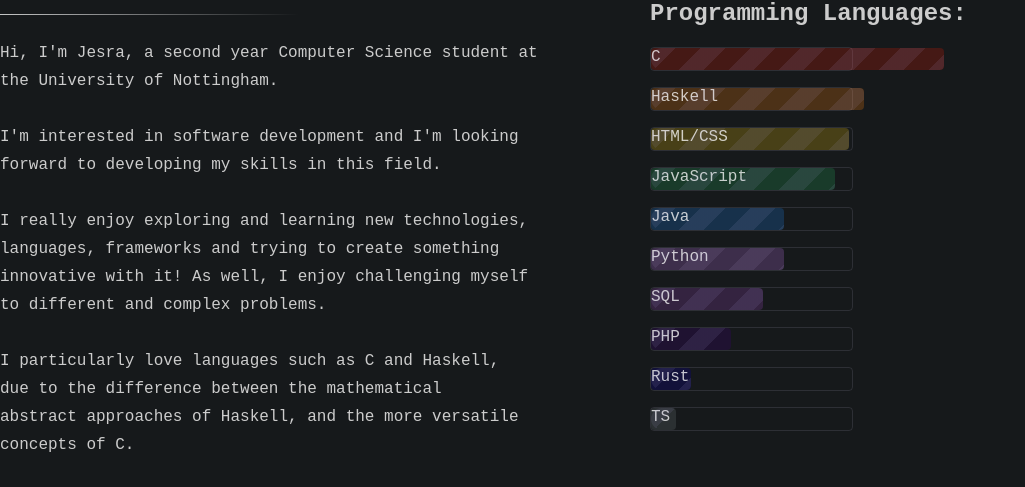
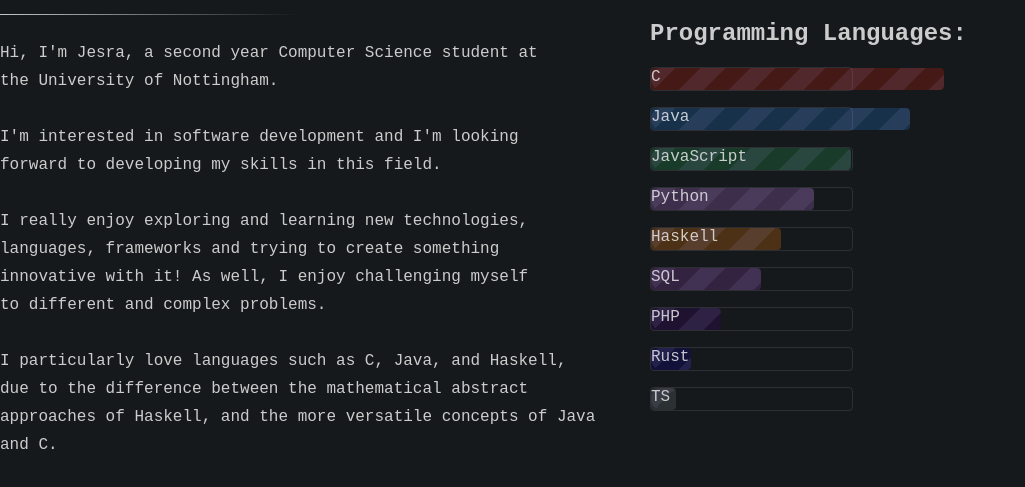
Before and after one commit to JesraAli/jesraali.github.io, a plain HTML site: page about.html in a window 1280 px wide. Shown: the part 299-786 px from the top of the page, without its empty margins (0-1025 px from the left). Drawn offline with Linux system fonts and the light colour scheme.

Commit message:
Update programming languages, and about section

```diff
--- a/about.html
+++ b/about.html
@@ -39,9 +39,9 @@
                         I really enjoy exploring and learning new technologies,<br> languages, frameworks and trying to
                         create something <br>innovative with it!
                         As well, I enjoy challenging myself <br>to different and complex problems.<br><br>
-                        I particularly love languages such as C and Haskell,<br> due to the difference between the
-                        mathematical
-                        <br>abstract approaches of Haskell, and the more versatile concepts of C.<br><br>
+                        I particularly love languages such as C, Java, and Haskell,<br> due to the difference between
+                        the mathematical abstract
+                        <br> approaches of Haskell, and the more versatile concepts of Java and C.<br><br>
                     </p>
                 </div>
             </div>
@@ -61,25 +61,20 @@
             08 PHP<br> -->
                 <div class="meter clrRed"><span class="width_100" style="width: 293.422px;"><span>C</span></span>
                 </div>
-                <div class="meter clrOrange"><span class="width_75"
-                        style="width: 212.562px;"><span>Haskell</span></span>
-                </div>
-                <div class="meter clrYellow"><span class="width_70"
-                        style="width: 198.391px;"><span>HTML/CSS</span></span>
+                <div class="meter clrBlue"><span class="width_75" style="width: 258.562px;"><span>Java</span></span>
                 </div>
                 <div class="meter clrGreen"><span class="width_65"
-                        style="width: 184.219px;"><span>JavaScript</span></span>
+                        style="width: 200.219px;"><span>JavaScript</span></span>
                 </div>
-                <div class="meter clrBlue"><span class="width_55" style="width: 133.359px;"><span>Java</span></span>
+                <div class="meter clrLightPurple"><span class="width_50"
+                        style="width: 163.359px;"><span>Python</span></span>
                 </div>
-                <div class="meter clrLightPurple"><span class="width_40"
-                        style="width: 133.359px;"><span>Python</span></span>
+                <div class="meter clrOrange"><span class="width_40"
+                        style="width: 130.359px;"><span>Haskell</span></span>
                 </div>
-                <div class="meter clrPurple"><span class="width_30"
-                        style="width: 112px;"><span>SQL</span></span>
+                <div class="meter clrPurple"><span class="width_30" style="width: 110px;"><span>SQL</span></span>
                 </div>
-                <div class="meter clrDarkPurple"><span class="width_30"
-                        style="width: 80px;"><span>PHP</span></span>
+                <div class="meter clrDarkPurple"><span class="width_30" style="width: 70px;"><span>PHP</span></span>
                 </div>
 
                 <div class="meter clrDarkBlue"><span class="width_30" style="width: 40px;"><span>Rust</span></span>
```
Also changed, not shown: index.html (+1 -1 lines).
